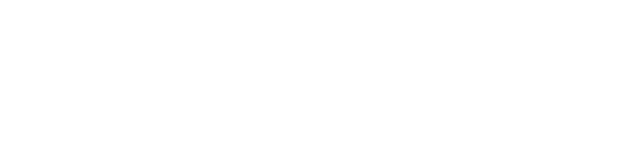
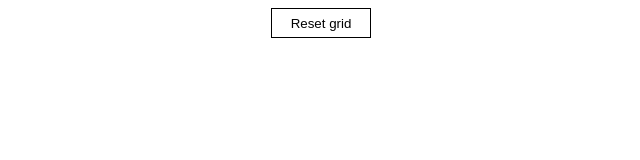
Before and after one commit to lacedelli/etch-a-sketch, a plain HTML site: page index.html in a window 1280 px wide. Shown: the top 160 px of the page, without its empty margins (319-959 px from the left). Drawn offline with Linux system fonts and the light colour scheme.

Commit message:
Add button html, css, and basic function that runs onclick

```diff
--- a/index.html
+++ b/index.html
@@ -7,6 +7,7 @@
 		<link rel="stylesheet" type="text/css" href="./styles/style.css">
 	</head>
 	<body>
+		<button onclick="resetGrid()">Reset grid</button>
 		<div class="grid-container">
 		</div>
 		<script>
@@ -14,9 +15,10 @@
 			const container = document.querySelector(".grid-container");
 			const clientWidth = document.documentElement.clientWidth;
 			const clientHeight = document.documentElement.clientHeight;
+			const button = document.getElementsByTagName("button")[0];
 			// Define height of container, otherwise the grid doesn't work
 			// DOM defines width of container, don't worry about that
-			container.style.height = (clientHeight - 20) + "px";
+			container.style.height = (clientHeight - 40) + "px";
 
 			createGrid(16)
 
@@ -25,7 +27,6 @@
 			squares.forEach((square) => {
 				square.addEventListener('mouseover', () => {
 					square.classList.add("hovered");
-					console.log(square);
 				});
 			});
 
@@ -45,6 +46,11 @@
 					}
 				}
 			}
+
+			function resetGrid() {
+				console.log("Button clicked");
+			}
+
 		</script>
 	</body>
 </body>
--- a/styles/style.css
+++ b/styles/style.css
@@ -0,0 +1,42 @@
+/* Setup border box for grid view */
+
+* {
+  box-sizing: border-box;
+}
+
+/***********************************
+        styles for button
+***********************************/
+
+button {
+  position: relative;
+  background-color: white;
+  border: 1px solid black;
+  margin-bottom: 5px;
+  height: 30px;
+  width: 100px;
+  cursor: pointer;
+  padding: 0px;
+  left: 50%;
+  margin-left: -50px;
+
+}
+
+
+button:active {
+  background-color: black;
+  color: white;
+}
+
+/***********************************
+        styles for grid units
+***********************************/
+
+.grid-member {
+  float:left;
+  padding: 1px;
+}
+
+.hovered {
+  background-color: black;
+}
```
